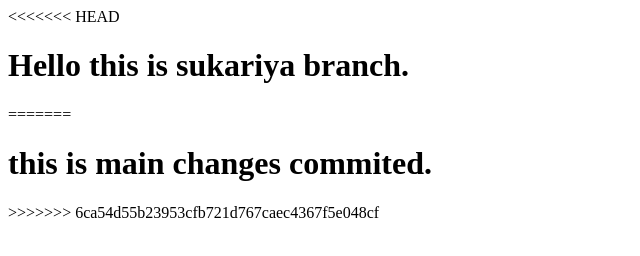
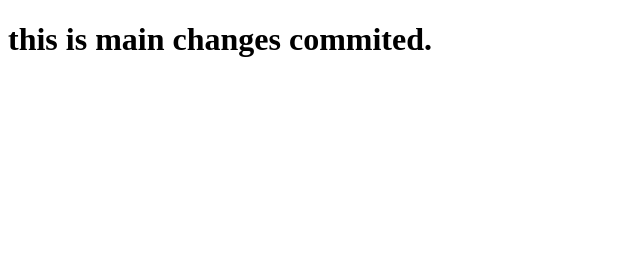
Before and after one commit to sukvij/gitPractice, a plain HTML site: page index.html in a window 1280 px wide. Shown: the whole page, without its empty margins (0-640 px from the left). Drawn offline with Linux system fonts and the light colour scheme.

Commit message:
vijju commit

```diff
--- a/index.html
+++ b/index.html
@@ -6,10 +6,6 @@
     <title>Document</title>
 </head>
 <body>
-<<<<<<< HEAD
-    <h1>Hello this is sukariya branch.</h1>
-=======
     <h1> this is main changes commited.</h1>
->>>>>>> 6ca54d55b23953cfb721d767caec4367f5e048cf
 </body>
 </html>
```
